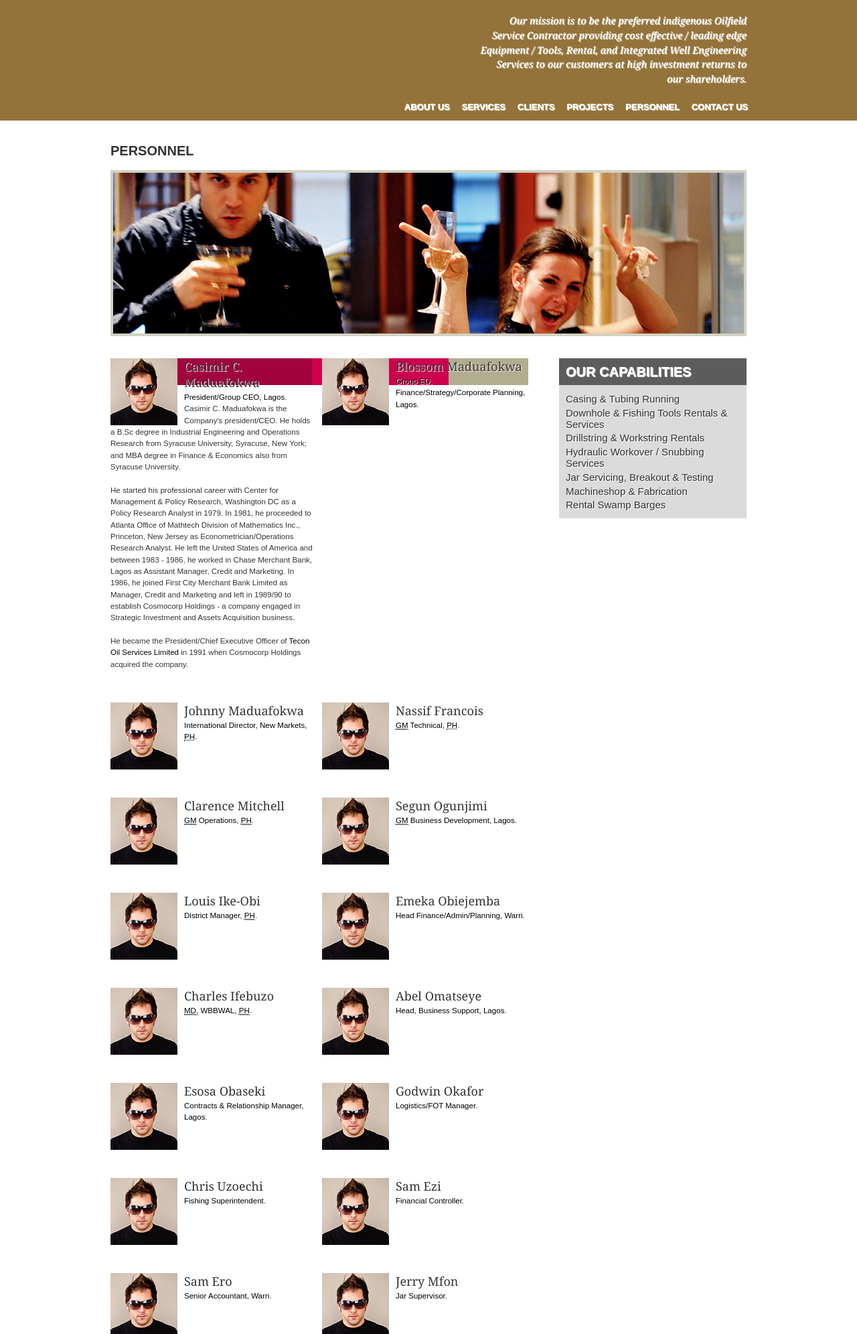
After one commit to deone/tecon, a PHP site: page /personnel.php in a window 1280 px wide. The commit adds this page. Shown: the top 1992 px of the page at 67% size. Run offline with PHP 8.4, Linux system fonts and the light colour scheme.

```diff
--- a/css/base.css
+++ b/css/base.css
@@ -39,9 +39,9 @@ a:hover {
 #header ul a {
     text-transform: uppercase;
     color: #fff;
-    font-size: 15px;
+    font-size: 13px;
     font-weight: bold;
-    padding-left: 20px;
+    padding-left: 15px;
 }
 #header p#mission   {
   position: absolute;
--- a/header.inc.php
+++ b/header.inc.php
@@ -9,10 +9,11 @@
 	    <ul>
 		<li><a href="index.php">Home</a></li>
 		<li><a href="about.php">About Us</a></li>
-		<!--<li><a href="index.php#content">Services</a></li>-->
+		<li><a href="#">Services</a></li>
 		<li><a href="clients.php">Clients</a></li>
 		<li><a href="projects.php">Projects</a></li>
-		<!--<li><a href="personnel.php">Personnel</a></li>-->
+		<li><a href="personnel.php">Personnel</a></li>
+		<li><a href="career.php">Career</a></li>
 		<li><a href="news/index.php">News</a></li>
 		<li><a href="contact.php">Contact Us</a></li>
 	    </ul>
--- a/news/index.php
+++ b/news/index.php
@@ -17,10 +17,11 @@
 		<ul>
 		    <li><a href="../index.php">Home</a></li>
 		    <li><a href="../about.php">About Us</a></li>
-		    <!--<li><a href="index.php#content">Services</a></li>-->
+		    <li><a href="#">Services</a></li>
 		    <li><a href="../clients.php">Clients</a></li>
 		    <li><a href="../projects.php">Projects</a></li>
-		    <!--<li><a href="personnel.php">Personnel</a></li>-->
+		    <li><a href="personnel.php">Personnel</a></li>
+		    <li><a href="../career.php">Career</a></li>
 		    <li><a href="index.php">News</a></li>
 		    <li><a href="../contact.php">Contact Us</a></li>
 		</ul>
--- /dev/null
+++ b/personnel.php
@@ -0,0 +1,336 @@
+<!DOCTYPE html PUBLIC "-//W3C//DTD XHTML 1.0 Strict//EN" "http://www.w3.org/TR/xhtml1/DTD/xhtml1-strict.dtd">
+<html xmlns="http://www.w3.org/1999/xhtml" xml:lang="en">
+    <head profile="http://gmpg.org/xfn/11">
+	<title>Tecon Oil Services Limited | Personnel</title>
+	<meta http-equiv="Content-Type" content="text/html; charset=UTF-8" />
+	<meta name="MSSmartTagsPreventParsing" content="true" />
+	<meta name="description" content="" />
+	<meta name="keywords" content=""/>
+	<meta http-equiv="content_language" content="en_us"/>
+	<meta name="rating" content="global"/>
+	<meta name="robots" content="index, follow, noodp"/>
+	<meta http-equiv="imagetoolbar" content="false"/>
+	<link rel="stylesheet" type="text/css" href="css/base.css"/>
+
+	<script src="js/base_packaged2b6f.js?1256146892" type="text/javascript"></script>
+	<link href="css/about3855.css?1256146886" media="screen" rel="stylesheet" type="text/css" />
+    </head>
+
+    <body id="personnel">
+	<div id="header">
+	    <div class="wrap">
+		<!--<p id="logo">
+		    <a href="index.html">Crush + Lovely</a>
+		</p>-->
+		<p id="mission">
+		    Our mission is to be the preferred indigenous Oilfield Service Contractor providing cost effective / leading
+		    edge Equipment / Tools, Rental, and Integrated Well Engineering Services to our customers at high investment
+		    returns to our shareholders.
+		</p>
+		<ul>
+		    <li><a href="about.html">About Us</a></li>
+		    <li><a href="index.html#content">Services</a></li>
+		    <li><a href="clients.html">Clients</a></li>
+		    <li><a href="projects.html">Projects</a></li>
+		    <li><a href="personnel.html">Personnel</a></li>
+		    <li><a href="contact.html">Contact Us</a></li>
+		</ul>
+	    </div><!-- .wrap -->
+	</div><!-- #header -->
+
+	<div id="content">
+	    <div class="wrap">
+		<h2 id="h2-lovelies"><span>Personnel</span></h2>
+		<img src="img/lovelies_opener.jpg" class="large_opening_image" alt="Clients"/>
+
+		<div class="left_column no_margin">
+		    <div class="crew_pair">
+			<div class="crew_member">
+			    <img src="img/matt.jpg" alt="" />
+			    <h4>Casimir C. Maduafokwa</h4>
+			    <p><strong>President/Group CEO, Lagos</strong>.<br/>
+				Casimir C. Maduafokwa is the Company's president/CEO.
+				He holds a B.Sc degree in Industrial Engineering and Operations Research
+				from Syracuse University, Syracuse, New York; and MBA degree in Finance &amp;
+				Economics also from Syracuse University.<br/><br/>
+
+				He started his professional career with Center for Management
+				&amp; Policy Research, Washington DC as a Policy Research Analyst in 1979.
+				In 1981, he proceeded to Atlanta Office of Mathtech Division of Mathematics
+				Inc., Princeton, New Jersey as Econometrician/Operations Research Analyst.
+				He left the United States of America and between 1983 - 1986, he worked in
+				Chase Merchant Bank, Lagos as Assistant Manager, Credit and Marketing.
+				In 1986, he joined First City Merchant Bank Limited as Manager, Credit and
+				Marketing and left in 1989/90 to establish Cosmocorp Holdings - a company
+				engaged in Strategic Investment and Assets Acquisition business.<br/><br/>
+
+				He became the President/Chief Executive Officer of <strong>Tecon Oil Services Limited</strong>
+				in 1991 when Cosmocorp Holdings acquired the company.
+			    </p>
+			</div>
+
+			<div class="crew_member">
+			    <img src="img/matt.jpg" alt="" />
+			    <h4>Blossom Maduafokwa</h4>
+			    <p><strong>Group ED, Finance/Strategy/Corporate Planning, Lagos</strong>.</p>
+			</div>
+		    </div>
+
+		    <div class="crew_pair">
+			<div class="crew_member">
+			    <img src="img/matt.jpg" alt=""/>
+			    <h4>Johnny Maduafokwa</h4>
+			    <p><strong>International Director, New Markets, <abbr title="Port Harcourt">PH</abbr></strong>.</p>
+			</div>
+
+			<div class="crew_member">
+			    <img src="img/matt.jpg" alt=""/>
+			    <h4>Nassif Francois</h4>
+			    <p><strong><abbr title="General Manager">GM</abbr> Technical, <abbr title="Port Harcourt">PH</abbr></strong>.</p>
+			</div>
+		    </div>
+
+		    <div class="crew_pair">
+			<div class="crew_member">
+			    <img src="img/matt.jpg" alt=""/>
+			    <h4>Clarence Mitchell</h4>
+			    <p><strong><abbr title="General Manager">GM</abbr> Operations, <abbr title="Port Harcourt">PH</abbr></strong>.</p>
+			</div>
+
+			<div class="crew_member">
+			    <img src="img/matt.jpg" alt=""/>
+			    <h4>Segun Ogunjimi</h4>
+			    <p><strong><abbr title="General Manager">GM</abbr> Business Development, Lagos</strong>.</p>
+			</div>
+		    </div>
+
+		    <div class="crew_pair">
+			<div class="crew_member">
+			    <img src="img/matt.jpg" alt=""/>
+			    <h4>Louis Ike-Obi</h4>
+			    <p><strong>District Manager, <abbr title="Port Harcourt">PH</abbr></strong>.</p>
+			</div>
+
+			<div class="crew_member">
+			    <img src="img/matt.jpg" alt=""/>
+			    <h4>Emeka Obiejemba</h4>
+			    <p><strong>Head Finance/Admin/Planning, Warri</strong>.</p>
+			</div>
+		    </div>
+
+		    <div class="crew_pair">
+			<div class="crew_member">
+			    <img src="img/matt.jpg" alt=""/>
+			    <h4>Charles Ifebuzo</h4>
+			    <p><strong><abbr title="Managing Director">MD,</abbr> WBBWAL, <abbr title="Port Harcourt">PH</abbr></strong>.</p>
+			</div>
+
+			<div class="crew_member">
+			    <img src="img/matt.jpg" alt=""/>
+			    <h4>Abel Omatseye</h4>
+			    <p><strong>Head, Business Support, Lagos</strong>.</p>
+			</div>
+		    </div>
+
+		    <div class="crew_pair">
+			<div class="crew_member">
+			    <img src="img/matt.jpg" alt=""/>
+			    <h4>Esosa Obaseki</h4>
+			    <p><strong>Contracts &amp; Relationship Manager, Lagos</strong>.</p>
+			</div>
+
+			<div class="crew_member">
+			    <img src="img/matt.jpg" alt=""/>
+			    <h4>Godwin Okafor</h4>
+			    <p><strong>Logistics/FOT Manager</strong>.</p>
+			</div>
+		    </div>
+
+		    <div class="crew_pair">
+			<div class="crew_member">
+			    <img src="img/matt.jpg" alt=""/>
+			    <h4>Chris Uzoechi</h4>
+			    <p><strong>Fishing Superintendent</strong>.</p>
+			</div>
+
+			<div class="crew_member">
+			    <img src="img/matt.jpg" alt=""/>
+			    <h4>Sam Ezi</h4>
+			    <p><strong>Financial Controller</strong>.</p>
+			</div>
+		    </div>
+
+		    <div class="crew_pair">
+			<div class="crew_member">
+			    <img src="img/matt.jpg" alt=""/>
+			    <h4>Sam Ero</h4>
+			    <p><strong>Senior Accountant, Warri</strong>.</p>
+			</div>
+
+			<div class="crew_member">
+			    <img src="img/matt.jpg" alt=""/>
+			    <h4>Jerry Mfon</h4>
+			    <p><strong>Jar Supervisor</strong>.</p>
+			</div>
+		    </div>
+
+		    <div class="crew_pair">
+			<div class="crew_member">
+			    <img src="img/matt.jpg" alt=""/>
+			    <h4>Irenus Emeruem</h4>
+			    <p><strong>HWO Supervisor, Warri</strong>.</p>
+			</div>
+
+			<div class="crew_member">
+			    <img src="img/matt.jpg" alt=""/>
+			    <h4>Stephen Okocha</h4>
+			    <p><strong>HWO Supervisor, <abbr title="Port Harcourt">PH</abbr></strong>.</p>
+			</div>
+		    </div>
+
+		    <div class="crew_pair">
+			<div class="crew_member">
+			    <img src="img/matt.jpg" alt=""/>
+			    <h4>Nnamdi Chukwu</h4>
+			    <p><strong>Bus. Dev./Contract/Procurement Coordinator</strong>.</p>
+			</div>
+
+			<div class="crew_member">
+			    <img src="img/matt.jpg" alt=""/>
+			    <h4>Chika Ibeabuchi</h4>
+			    <p><strong>Contract Engineer, <abbr title="Port Harcourt">PH</abbr></strong>.</p>
+			</div>
+		    </div>
+
+		    <div class="crew_pair">
+			<div class="crew_member">
+			    <img src="img/matt.jpg" alt=""/>
+			    <h4>Chibuzor Nzeribe</h4>
+			    <p><strong>Bus. Dev. Officer, <abbr title="Port Harcourt">PH</abbr></strong>.</p>
+			</div>
+
+			<div class="crew_member">
+			    <img src="img/matt.jpg" alt=""/>
+			    <h4>Emmanuel Nwajagu</h4>
+			    <p><strong>Pumping Supervisor</strong>.</p>
+			</div>
+		    </div>
+
+		    <div class="crew_pair">
+			<div class="crew_member">
+			    <img src="img/matt.jpg" alt=""/>
+			    <h4>Sylva Nwaenyi</h4>
+			    <p><strong>Contract Engineer, Warri</strong>.</p>
+			</div>
+
+			<div class="crew_member">
+			    <img src="img/matt.jpg" alt=""/>
+			    <h4>Francis Iloba</h4>
+			    <p><strong>Corporate Advisor</strong>.</p>
+			</div>
+		    </div>
+
+		    <div class="crew_pair">
+			<div class="crew_member">
+			    <img src="img/matt.jpg" alt=""/>
+			    <h4>Mebhor Adeniji</h4>
+			    <p><strong>Asst. Human Resource Manager</strong>.</p>
+			</div>
+
+			<div class="crew_member">
+			    <img src="img/matt.jpg" alt=""/>
+			    <h4>Joshua Onyema</h4>
+			    <p><strong>Group Maintenance Manager</strong>.</p>
+			</div>
+		    </div>
+
+		    <div class="crew_pair">
+			<div class="crew_member">
+			    <img src="img/matt.jpg" alt=""/>
+			    <h4>Gabriel Ahaneku</h4>
+			    <p><strong>Workshop Manager</strong>.</p>
+			</div>
+
+			<div class="crew_member">
+			    <img src="img/matt.jpg" alt=""/>
+			    <h4>Kunle Adeniji</h4>
+			    <p><strong>Casing Manager</strong>.</p>
+			</div>
+		    </div>
+
+		    <div class="crew_pair">
+			<div class="crew_member">
+			    <img src="img/matt.jpg" alt=""/>
+			    <h4>Sunny Timeh</h4>
+			    <p><strong>WorkString Manager</strong>.</p>
+			</div>
+
+			<div class="crew_member">
+			    <img src="img/matt.jpg" alt=""/>
+			    <h4>Val Arisiukwu</h4>
+			    <p><strong>Technical Manager</strong>.</p>
+			</div>
+		    </div>
+
+		    <div class="crew_pair">
+			<div class="crew_member">
+			    <img src="img/matt.jpg" alt=""/>
+			    <h4>Chinweuba Akwarandu</h4>
+			    <p><strong>Business Development Executive</strong>.</p>
+			</div>
+
+			<div class="crew_member">
+			    <img src="img/matt.jpg" alt=""/>
+			    <h4>Phillip Onyeonume</h4>
+			    <p><strong>Group HSE Coordinator</strong>.</p>
+			</div>
+		    </div>
+		</div>
+
+		<div class="right_column">
+		    <h2 id="h2-ourcapabilities"><span>Our Capabilities</span></h2>
+		    <ul>
+			<li>Casing &amp; Tubing Running</li>
+			<li>Downhole &amp; Fishing Tools Rentals &amp; Services</li>
+			<li>Drillstring &amp; Workstring Rentals</li>
+			<li>Hydraulic Workover / Snubbing Services</li>
+			<li>Jar Servicing, Breakout &amp; Testing</li>
+			<li>Machineshop &amp; Fabrication</li>
+			<li>Rental Swamp Barges</li>
+		    </ul>
+		</div>
+
+
+		<div id="communication">
+		    <div class="left_column">
+			<div id="jointhelist">
+			    <h2 id="h2-jointhelist"><span>Careers</span></h2>
+			    <p>Interested in working with us? <span id="career-info">Send your resume to <strong>careers@teconoilserv.com</strong></span>.</p>
+			</div><!-- #jointhelist -->
+		    </div>
+
+		    <div class="right_column">
+			<div id="lets-connect">
+			    <h2 id="h2-letsconnect"><span>Contact</span></h2>
+			    <address>
+				<a href="mailto:info@teconoilserv.com" class="email">info@teconoilserv.com</a>
+				<br />
+				<strong>HEAD OFFICE</strong>
+				47, Yeshayahu Lasode Crescent,<br/>
+				(By Mobil House), <abbr title="Victoria Island">VI</abbr>, Lagos<br/>
+				Nigeria.<br/><br/>
+			    </address>
+			</div><!-- #lets-connect -->
+		    </div>
+		</div>
+		<hr />
+	    </div><!-- .wrap -->
+	</div><!-- #content -->
+
+	<div id="footer">
+	    <div id="footer-legal">
+		<p>&copy; 2009 Tecon Oil Services Limited</p>
+	    </div><!-- #footer-legal -->
+	</div><!-- #footer -->
+    </body>
+</html>
```
Also changed, not shown: career.php (added).
